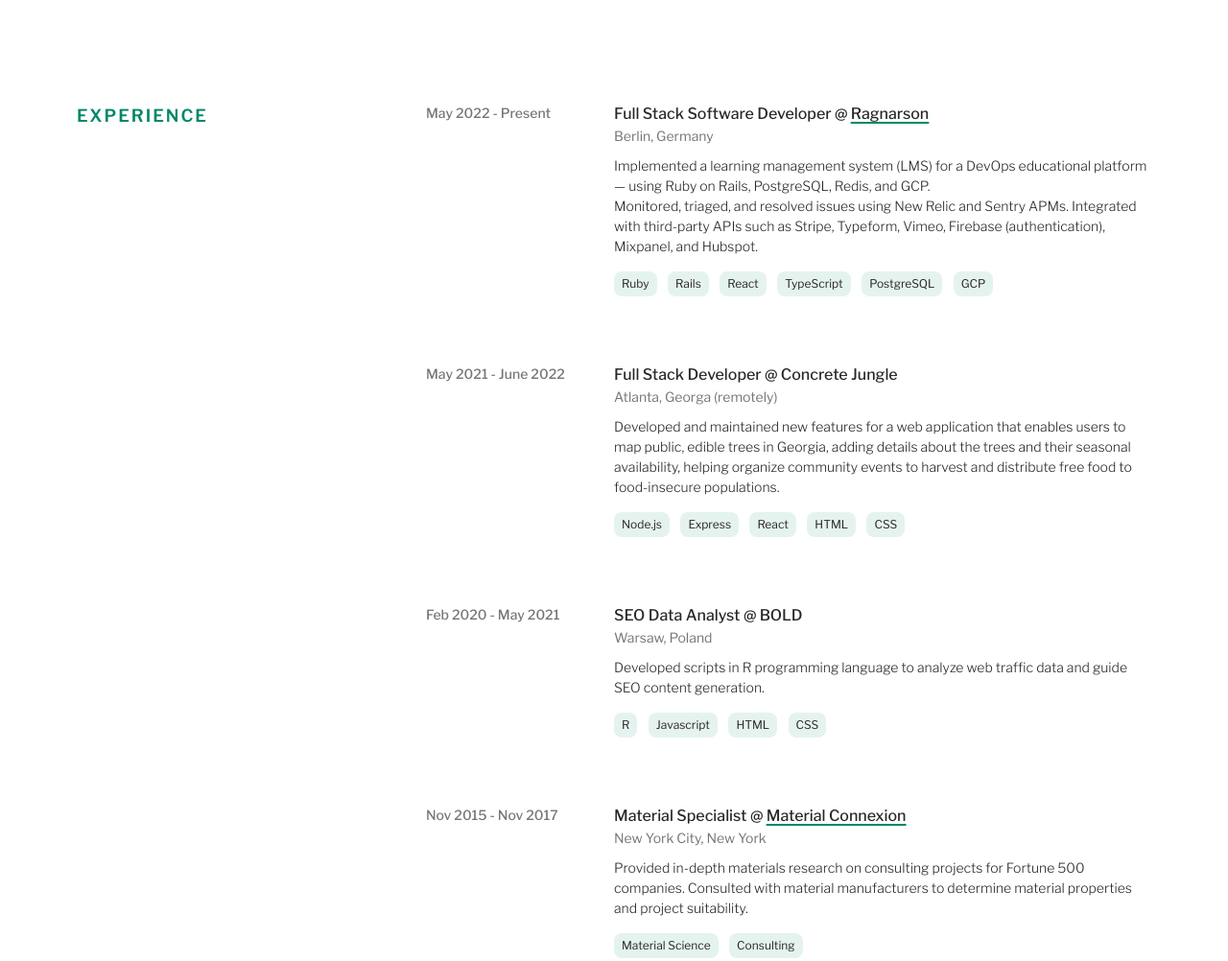
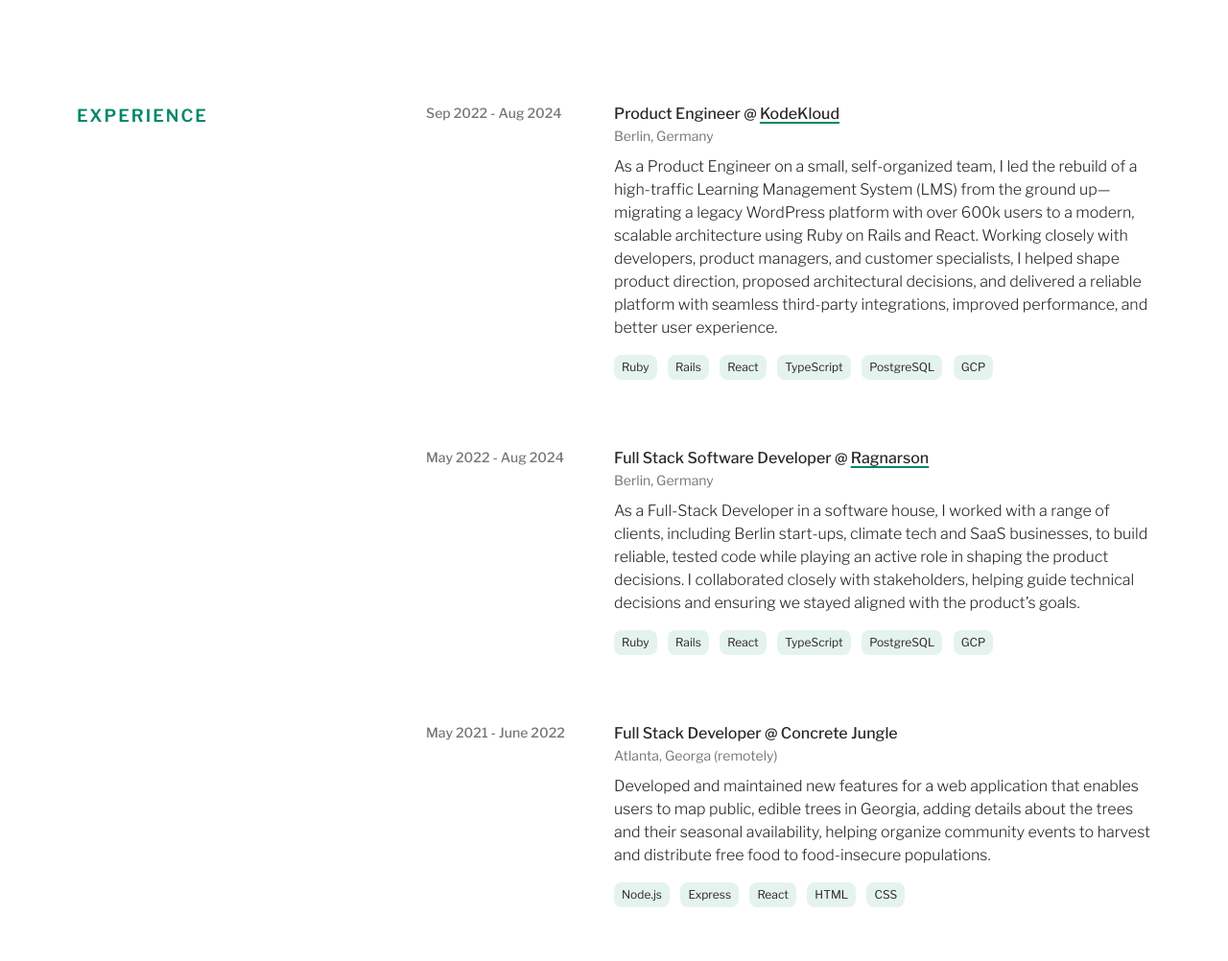
Before and after one commit to coalest/coalest.github.io, an Eleventy site: page index.html in a window 1280 px wide. Shown: the part 1822-2824 px from the top of the page at 96% size. Built offline with nearby package versions, Linux system fonts and the light colour scheme; Eleventy itself is replaced by a stand-in of ours; files that its build step writes are made by us from their sources.

Commit message:
Edit formatting

```diff
--- a/index.html
+++ b/index.html
@@ -93,17 +93,33 @@
             <div id="experience" class="experience">
                 <section>
                     <div>
-                        <p class="job-duration">May 2022 - Present</p>
+                        <p class="job-duration">Sep 2022 - Aug 2024</p>
+                    </div>
+                    <div>
+                        <p class="job-title">Product Engineer @ <a href="https://kodekloud.com" target="_blank">KodeKloud</a></p>
+                        <p class="job-location">Berlin, Germany</p>
+                        <p class="experience">
+                            As a Product Engineer on a small, self-organized team, I led the rebuild of a high-traffic Learning Management System (LMS) from the ground up—migrating a legacy WordPress platform with over 600k users to a modern, scalable architecture using Ruby on Rails and React. Working closely with developers, product managers, and customer specialists, I helped shape product direction, proposed architectural decisions, and delivered a reliable platform with seamless third-party integrations, improved performance, and better user experience.
+                        </p>
+                        <ul class="skills-used">
+                            <li>Ruby</li>
+                            <li>Rails</li>
+                            <li>React</li>
+                            <li>TypeScript</li>
+                            <li>PostgreSQL</li>
+                            <li>GCP</li>
+                        </ul>
+                    </div>
+                </section>
+                <section>
+                    <div>
+                        <p class="job-duration">May 2022 - Aug 2024</p>
                     </div>
                     <div>
                         <p class="job-title">Full Stack Software Developer @ <a href="https://ragnarson.com" target="_blank">Ragnarson</a></p>
                         <p class="job-location">Berlin, Germany</p>
                         <p class="experience">
-                            Implemented a learning management system (LMS) for a DevOps educational platform — using Ruby on Rails, PostgreSQL, Redis, and GCP.
-                        </p>
-                        <p class="experience">
-                            Monitored, triaged, and resolved issues using New Relic and Sentry APMs. Integrated with third-party APIs such as Stripe, Typeform, Vimeo, Firebase
-(authentication), Mixpanel, and Hubspot.
+                            As a Full-Stack Developer in a software house, I worked with a range of clients, including Berlin start-ups, climate tech and SaaS businesses, to build reliable, tested code while playing an active role in shaping the product decisions. I collaborated closely with stakeholders, helping guide technical decisions and ensuring we stayed aligned with the product’s goals.
                         </p>
                         <ul class="skills-used">
                             <li>Ruby</li>
--- a/styles.css
+++ b/styles.css
@@ -221,7 +221,7 @@ p.job-location {
 
 p.experience {
   font-weight: 300;
-  font-size: 0.875rem;
+  font-size: 1rem;
 }
 
 footer {
```
Also changed, not shown: 2 other files.
